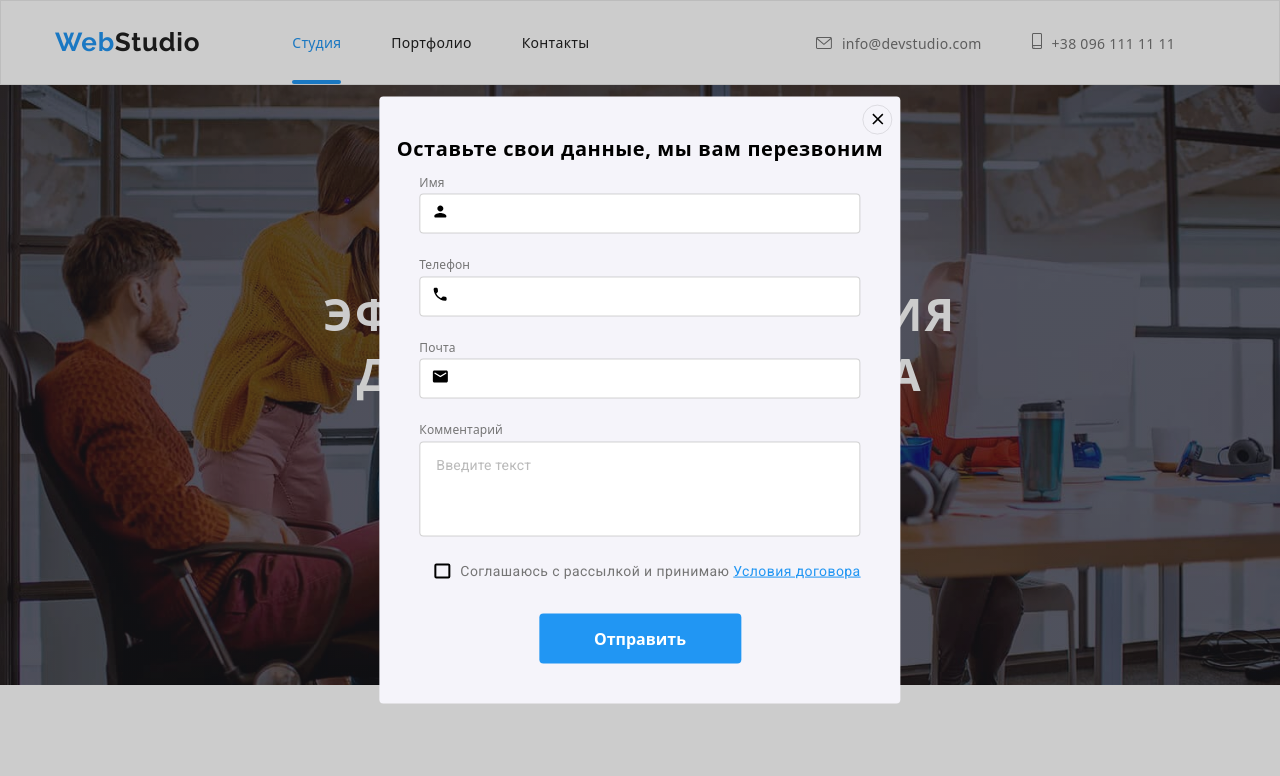
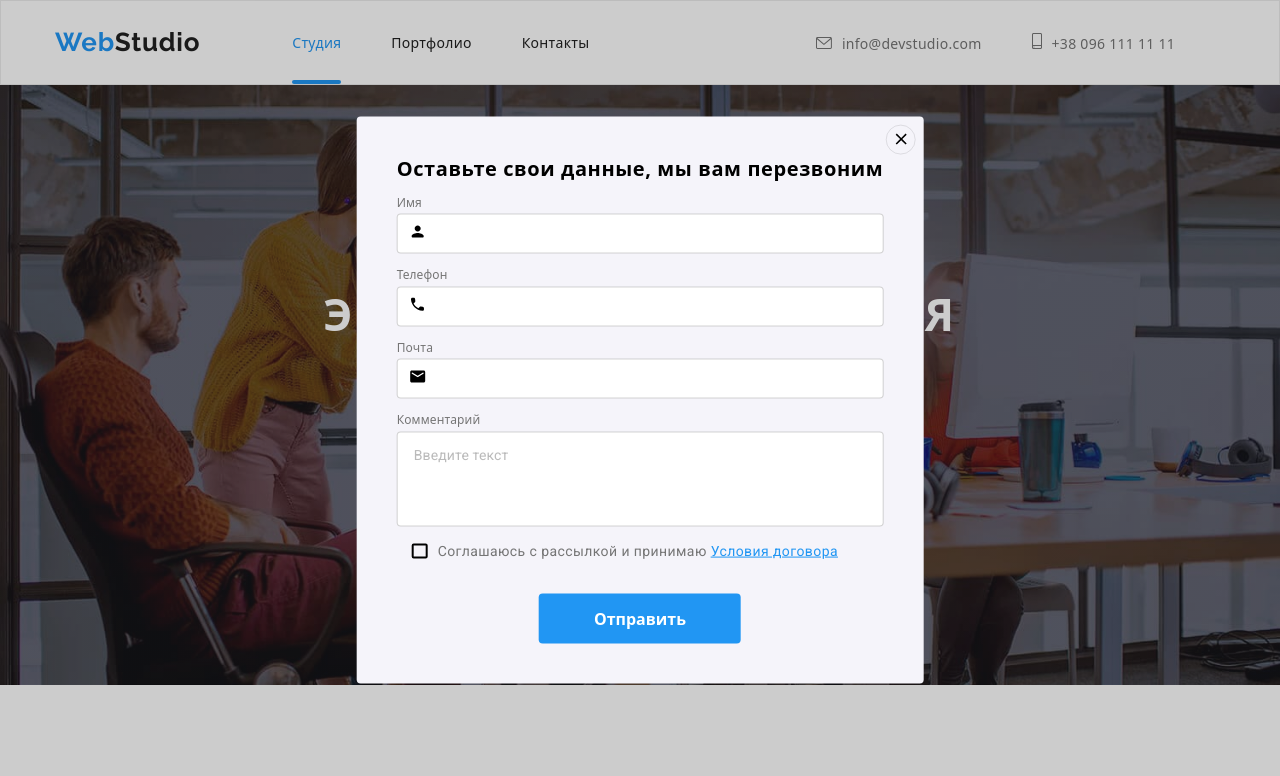
Before and after one commit to Justice1505/goit-markup-hw-06, a plain HTML site: page index.html in a window 1280 px wide. Both pictures are taken after a click on the button "Заказать услугу". Shown: the top 776 px of the page. Drawn offline with nearby package versions, Linux system fonts and the light colour scheme.

Commit message:
correct mistakes

```diff
--- a/css/styles.css
+++ b/css/styles.css
@@ -767,6 +767,7 @@ img {
   animation-name: changemodalbtn;
   animation-duration: 500ms;
   border-radius: 4px;
+  padding: 40px 40px;
 }
 
 .close-btn {
@@ -800,14 +801,11 @@ img {
   text-align: center;
   letter-spacing: 0.03em;
   color: #000;
-  padding-top: 40px;
-}
-.form {
-  padding: 12px 40px 40px 40px;
+  margin-bottom: 12px;
 }
 .form-field {
   position: relative;
-  margin-bottom: 20px;
+  margin-bottom: 10px;
 }
 .form-label {
   font-weight: normal;
```
